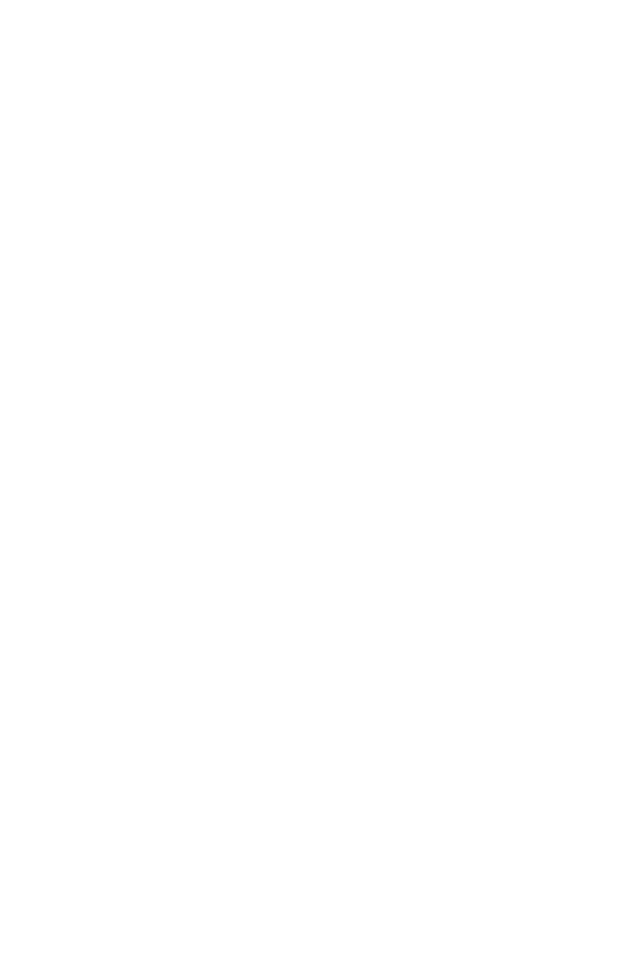
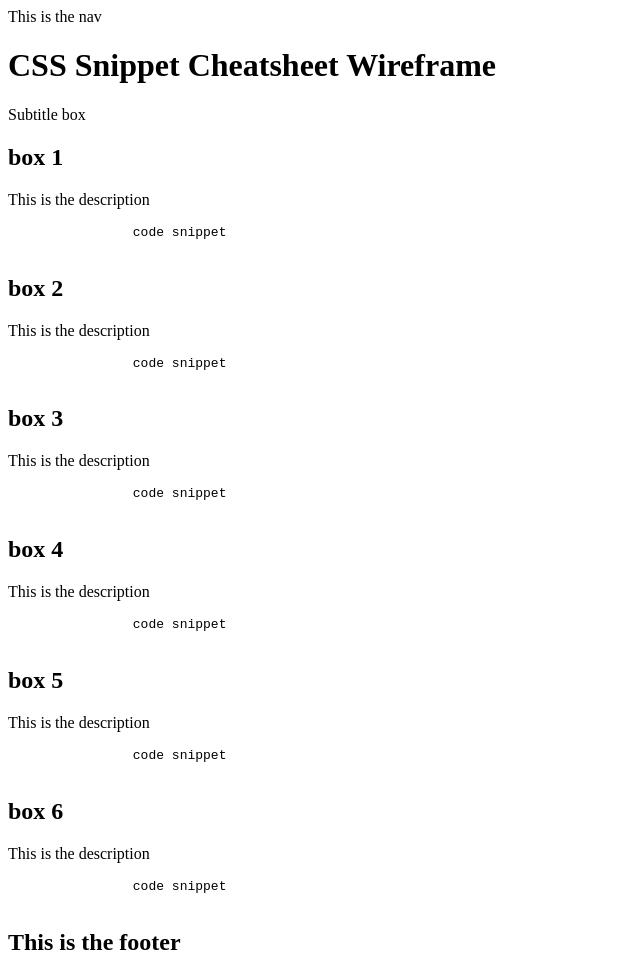
Before and after one commit to TroyMena/css-cheat-sheet, a plain HTML site: page index.html in a window 1280 px wide. Shown: the whole page, without its empty margins (0-640 px from the left). Before the commit the page ends 800 px from the top, so only its background shows below. Drawn offline with Linux system fonts and the light colour scheme.

Commit message:
Added HTML code

```diff
--- a/index.html
+++ b/index.html
@@ -8,8 +8,63 @@
 </head>
 
 <body>
-    <header></header>
-    <footer></footer>
+    <nav>This is the nav</nav>
+    <header>
+        <h1>CSS Snippet Cheatsheet Wireframe</h1>
+    </header>
+
+    <section class="subtitle">
+        <div>Subtitle box</div>
+    </section>
+<!--Nelio used <main> instead of section. He used <header>, <p>, and <pre> in the-->
+<!--<section> is when there are multiple sections on a page usually, so <main> makes sense here, but it does not matter if <section> is used.-->
+    <section class="boxes">
+        <div>
+            <h2>box 1</h2>
+            <p>This is the description</p>
+            <pre>
+                code snippet
+            </pre>
+        </div>
+        <div>
+            <h2>box 2</h2>
+            <p>This is the description</p>
+            <pre>
+                code snippet
+            </pre>
+        </div>
+        <div>
+            <h2>box 3</h2>
+            <p>This is the description</p>
+            <pre>
+                code snippet
+            </pre>
+        </div>
+        <div>
+            <h2>box 4</h2>
+            <p>This is the description</p>
+            <pre>
+                code snippet
+            </pre>
+        </div>
+        <div>
+            <h2>box 5</h2>
+            <p>This is the description</p>
+            <pre>
+                code snippet
+            </pre>
+        </div>
+        <div>
+            <h2>box 6</h2>
+            <p>This is the description</p>
+            <pre>
+                code snippet
+            </pre>
+        </div>
+    </section>
+    <footer>
+        <h2>This is the footer</h2>
+    </footer>
 </body>
 
 
```
